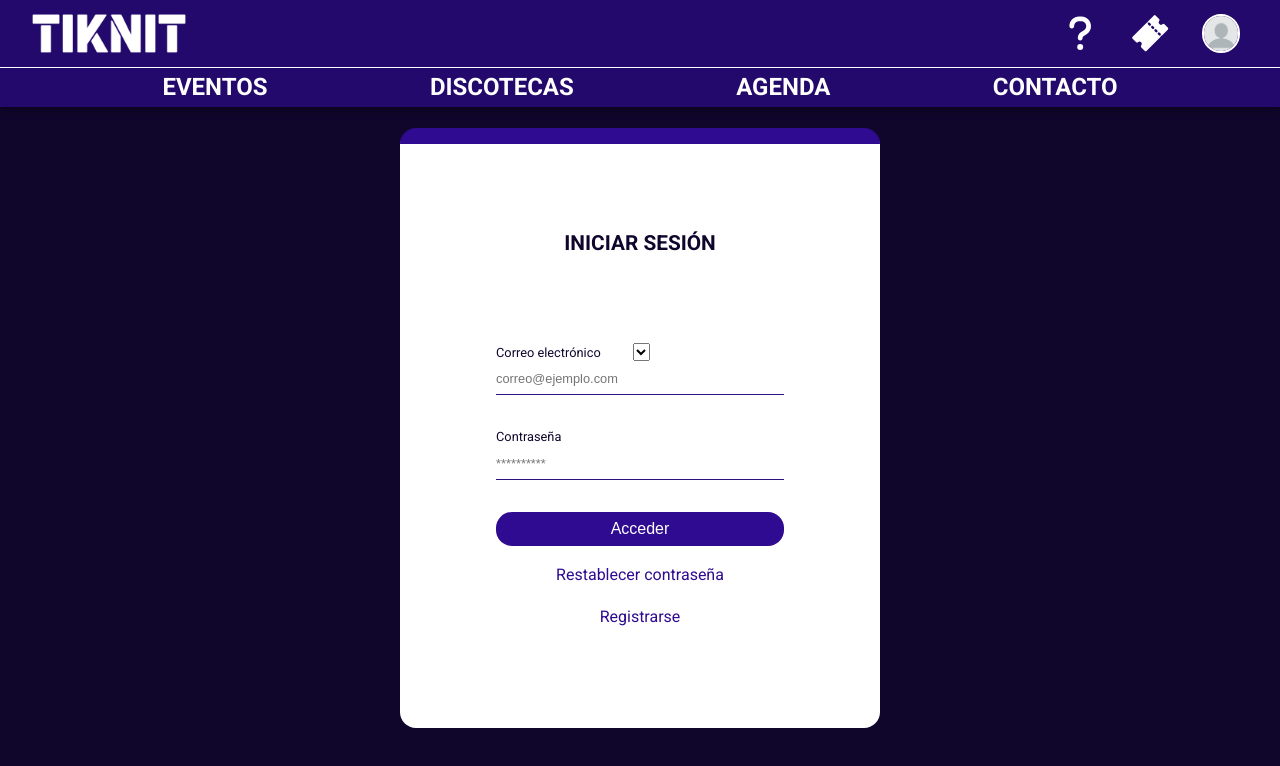
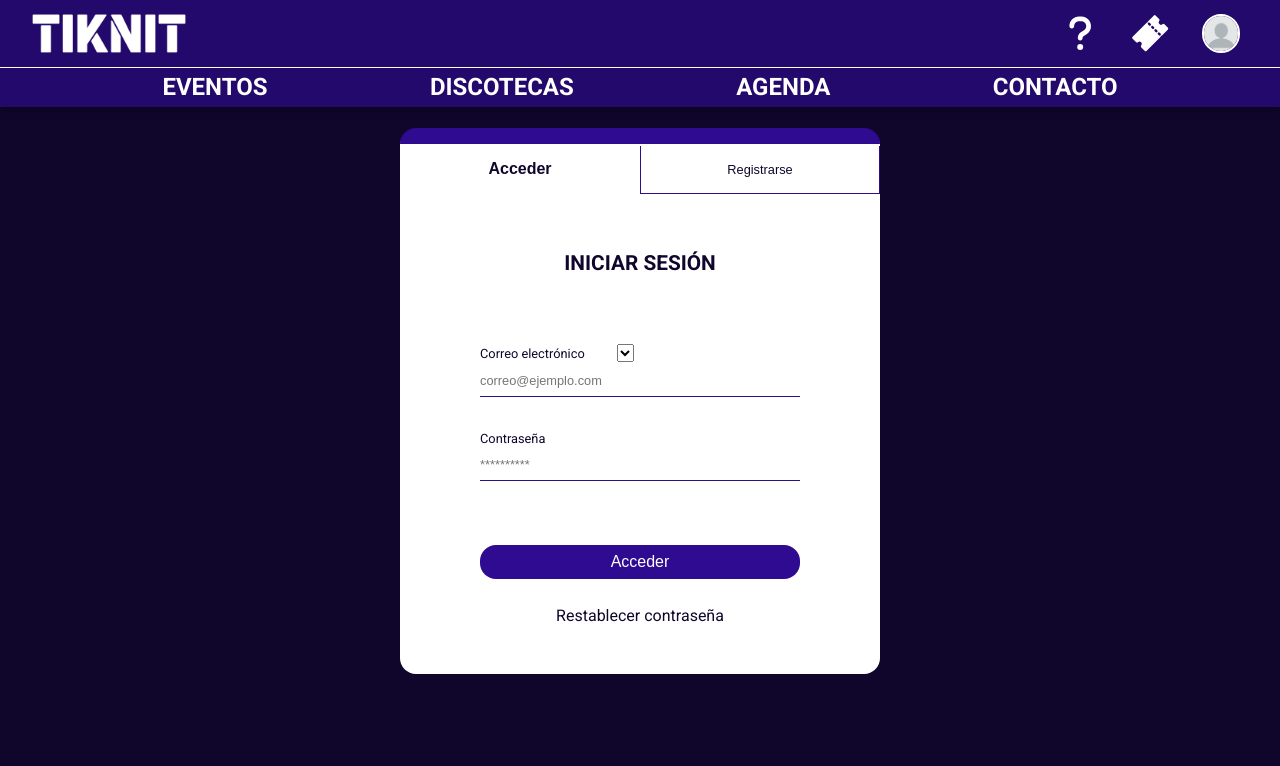
Before and after one commit to Janci1/proyecto-TIKNIT, a React (Vite) app: page /login in a window 1280 px wide. Shown: the top 766 px of the page. Built offline with nearby package versions, Linux system fonts and the light colour scheme.

Commit message:
Actualizacion de /login
Arreglos del menu deslizable

Creacion del formulario de registro en el mismo interfaz de Login, haciendo que guarde los datos en LocalStorage.

Creacion de funciones de inicio de sesion para los datos de localStorage y para los datos de Json

```diff
--- a/src/pages/login.jsx
+++ b/src/pages/login.jsx
@@ -12,6 +12,8 @@ function Login() {
   const [password, setPassword] = useState('');
   const [errorMessage, setErrorMessage] = useState('');
   const navigate = useNavigate();
+  const [isRegistering, setIsRegistering] = useState(false); // línea nueva
+
 
   const handleSubmit = (e) => {
     e.preventDefault();
@@ -19,41 +21,94 @@ function Login() {
       setErrorMessage ('Por favor, complete los campos.')
       return;
     }
-    const user = userData.find(user=> user.email === email && user.contraseña === password )
+    const usuariosLocal = JSON.parse(localStorage.getItem("usuarios")) || [];
+    const todosLosUsuarios = [...userData, ...usuariosLocal];
+
+    const user = todosLosUsuarios.find(user=> user.email === email && user.contraseña === password );
+
     if (!user) {
       setErrorMessage('Usuario o contraseña incorrectos.')
       return;
     }
 
-    login({ id: user.id, nombre: user.nombre, apellido: user.apellido, email: user.email, fecha_nacimiento: user.fecha_nacimiento, foto: user.foto_perfil, fecha_registro: user.fecha_registro });
+    login({
+      id: user.id,
+      nombre: user.nombre,
+      apellido: user.apellido,
+      email: user.email,
+      fecha_nacimiento: user.fecha_nacimiento,
+      foto: user.foto_perfil,
+      fecha_registro: user.fecha_registro
+    });
     navigate('/');
   };
 
-  const perfiles = userData.map(user => ({
-    nombre: user.nombre,
-    apellido: user.apellido,
-    email: user.email,
-    contraseña: user.contraseña
-  }));
+  const [registerData, setRegisterData] = useState({
+    nombre: '',
+    apellido: '',
+    email: '',
+    contraseña: '',
+    fecha_nacimiento: '',
+  });
+
+  const handleRegisterChange = (e) => {
+    setRegisterData({
+      ...registerData,
+      [e.target.name]: e.target.value,
+    });
+  };
+
+  const handleRegisterSubmit = (e) => {
+    e.preventDefault();
+
+    const nuevosUsuarios = JSON.parse(localStorage.getItem("usuarios")) || [];
+    nuevosUsuarios.push(registerData);
+    localStorage.setItem("usuarios", JSON.stringify(nuevosUsuarios));
+
+    // 🔐 Iniciar sesión automáticamente
+    login({
+      id: nuevosUsuarios.length, // o algún otro identificador
+      nombre: registerData.nombre,
+      apellido: registerData.apellido,
+      email: registerData.email,
+      fecha_nacimiento: registerData.fecha_nacimiento,
+      foto: "", // si no hay foto por ahora
+      fecha_registro: new Date().toISOString(),
+    });
+
+    navigate('/'); // 👈 Redirigir al home
+  };
 
 
 
   return (
-    <div className="contenedor">
+    <div className='general'>
+      <div className='contenedor'>
+        <div className="barraCambio">
+          <button
+          className={!isRegistering ? 'activo' : 'inactivo'}
+          onClick={() => setIsRegistering(false)}
+          >Acceder</button>
+          <button
+            className={isRegistering ? 'activo' : 'inactivo'}
+            onClick={() => setIsRegistering(true)}
+          >Registrarse</button>
+        </div>
+        <div className={`contenedorPestañas ${isRegistering ? 'moverIzquierda' : 'moverDerecha'}`}>
           <div className='contenedorLogin'>
             <h2 className='titulo'>INICIAR SESIÓN</h2>
             <form onSubmit={handleSubmit}>
-          <div className='contenedorCorreo'>
+              <div>
                 <div className='contenedorSelector'>
                   <p>Correo electrónico</p>
                   <select className='selector'
                     onChange={(e) => {
-                  const selected = perfiles.find(p => p.nombre === e.target.value);
+                      const selected = userData.find(p => p.nombre === e.target.value);
                       if (selected) {
                         setEmail(selected.email);
                         setPassword(selected.contraseña);}}}>
 
-                {perfiles.map((perfil, i) => (
+                    {userData.map((perfil, i) => (
                       <option key={i} value={perfil.nombre}>
                         {perfil.nombre} {perfil.apellido}
                       </option>
@@ -67,12 +122,77 @@ function Login() {
                 <input className='inputUsuario' type="password" value={password} onChange={(e) => setPassword(e.target.value)} placeholder="**********" />
               </div>
               {errorMessage && <p className='mensajeError'>{errorMessage}</p>}
-          <button type="submit">Acceder</button>
+              <button className='botonAcceso' type="submit">Acceder</button>
               <div className='opciones'>
                 <Link>Restablecer contraseña</Link>
-            <Link>Registrarse</Link>
               </div>
             </form>
+          </div>
+          <div className='contenedorRegistro'>
+            <form onSubmit={handleRegisterSubmit}>
+              <div>
+                <p>Nombre</p>
+                <input
+                  className='inputUsuario'
+                  type="text"
+                  name="nombre"
+                  value={registerData.nombre}
+                  onChange={handleRegisterChange}
+                  placeholder="Nombre"
+                  required
+                />
+              </div>
+                <div>
+                  <p>Apellido</p>
+                  <input
+                    className='inputUsuario'
+                    type="text"
+                    name="apellido"
+                    value={registerData.apellido}
+                    onChange={handleRegisterChange}
+                    placeholder="Apellido"
+                    required
+                  />
+                </div>
+                <div>
+                  <p>Correo electrónico</p>
+                  <input
+                    className='inputUsuario'
+                    type="email"
+                    name="email"
+                    value={registerData.email}
+                    onChange={handleRegisterChange}
+                    placeholder="correo@ejemplo.com"
+                    required
+                  />
+                </div>
+                <div>
+                  <p>Contraseña</p>
+                  <input
+                    className='inputUsuario'
+                    type="password"
+                    name="contraseña"
+                    value={registerData.contraseña}
+                    onChange={handleRegisterChange}
+                    placeholder="**********"
+                    required
+                  />
+                </div>
+                <div>
+                  <p>Fecha de nacimiento</p>
+                  <input
+                    className='inputUsuario'
+                    type="date"
+                    name="fecha_nacimiento"
+                    value={registerData.fecha_nacimiento}
+                    onChange={handleRegisterChange}
+                    required
+                  />
+                </div>
+                <button type="submit">Crear cuenta</button>
+            </form>
+          </div>
+        </div>
       </div>
     </div>
   );
--- a/src/styles/header.css
+++ b/src/styles/header.css
@@ -121,6 +121,7 @@ header{
     flex-direction: column;
     transition: all 0.4s ease-in-out;
     z-index: 2; /* Asegura que el menú esté por encima del contenido */
+    border-bottom-right-radius: 2rem;
   }
 
   .navegador li a{
@@ -181,6 +182,7 @@ header{
     position: absolute;
     bottom: 0;
     width: 100%;
+    border-bottom-right-radius: 2rem;
   }
   .subContenedorCabecera {
     display: flex;
--- a/src/styles/login.css
+++ b/src/styles/login.css
@@ -1,40 +1,83 @@
-.contenedor{
+.general{
+  display: flex;
   width: 100%;
   height: 100%;
-  display: flex;
   justify-content: center;
   align-items: center;
-  padding-top: 8rem;
+
+}
+
+.contenedor{
+  display: flex;
+  flex-direction: column;
+  width: 30rem;
+  margin-top: clamp(8rem, 10vw, 11rem);
+  background-color: var(--text-color);
+  border-radius: 1rem;
+  border-top: solid var(--primary-color-5) 1rem;
+  overflow: hidden;
+}
+
+.barraCambio{
+  width: 100%;
+}
+
+.barraCambio button{
+  width: 50%;
+  height: 3rem;
+  font-size: 1rem;
+  font-weight: 600;
+  color: var(--primary-color-1);
+  border-radius: 0;
+  background-color: var(--text-color);
+}
+
+.contenedorPestañas{
+  display: flex;
 }
 
 .contenedorLogin{
-  background-color: var(--text-color);
-  width: clamp(20rem, 50vw, 30rem);
-  height: 75vh;
+  height: 60vh;
+  margin: 0 5rem;
+  display: flex;
+  flex-direction: column;
+  justify-content: center;
+  align-items: center;
+}
+
+.contenedorRegistro{
+  margin: 3rem 5rem 0 5rem;
+  height: 50vh;
   display: flex;
   flex-direction: column;
   justify-content: space-evenly;
   align-items: center;
-  border-radius: 1rem;
-  border-top: solid var(--primary-color-5) 1rem;
 }
 
-.contenedorLogin h2{
+.contenedorLogin h2, .contenedorRegistro h2{
   color: var(--primary-color-1);
   font-size: 1.3rem;
 }
 
-.contenedorLogin p{
+.contenedorLogin p, .contenedorRegistro p{
   font-size: 0.8rem;
   color: var(--primary-color-1);
 }
 
-.contenedorLogin button{
-  width: 18rem;
+.contenedorLogin button, .contenedorRegistro button{
+  width: 100%;
   background-color: var(--primary-color-5);
   font-size: 1rem;
   border-radius: 1rem;
   padding: 0.5rem;
+}
+
+.titulo{
+  margin: 2rem 0 4rem 0;
+}
+
+.botonAcceso{
+  margin: 2rem 0 0 0;
 }
 
 .contenedorSelector{
@@ -49,7 +92,7 @@
 
 .inputUsuario{
   height: 2rem;
-  width: 18rem;
+  width: 20rem;
   font-size: 0.8rem;
   color: var(--primary-color-1);
   border-color: var(--primary-color-1);
@@ -69,15 +112,47 @@
 }
 
 .opciones a{
+  color: var(--primary-color-1);
+  font-weight: 500;
+  margin: 1rem;
+  font-size: 1rem;
+}
+
+.opciones a:hover{
   color: var(--primary-color-5);
-  font-weight: 500;
-  margin: 0.5rem;
-  font-size: 1rem;
+}
+
+.barraCambio .inactivo {
+  border-left: 1px solid var(--primary-color-5);
+  border-right: 1px solid var(--primary-color-5);
+  border-bottom: 1px solid var(--primary-color-5);
+  font-size: 0.8rem;
+  font-weight: 400;
+}
+
+.contenedorPestañas {
+  transition: transform 0.5s ease-in-out;
+}
+
+.moverIzquierda{
+  transform: translate(-100%);
 }
 
 
 @media (max-width: 768px) {
   .contenedor{
-    padding-top: 5rem;
+    margin-top: 5rem;
+    width: 20rem;
+    height: auto;
+    overflow: hidden;
   }
+  .contenedorRegistro, .contenedorLogin{
+    height: auto;
+    margin: 1rem 2rem;
+  }
+
+  .inputUsuario{
+    width: 16rem;
+  }
+
 }
```
Lines whose indentation alone changed are shown as unchanged.
